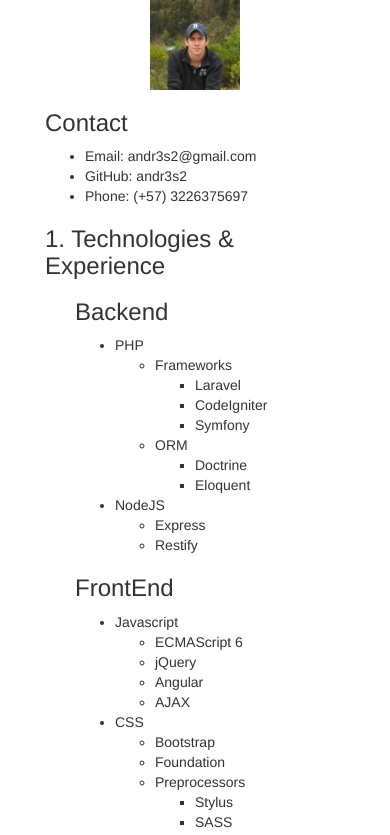
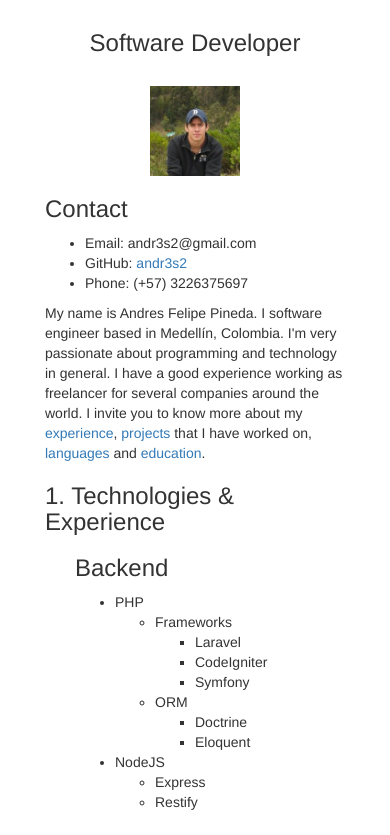
Before and after one commit to afpinedac/afpinedac.github.io, a website: page index.html in a window 390 px wide. Shown: the top 835 px of the page. Drawn offline with nearby package versions, Linux system fonts and the light colour scheme.

Commit message:
changed experience

```diff
--- a/index.html
+++ b/index.html
@@ -2,14 +2,17 @@
 
     <link rel="stylesheet" href="https://maxcdn.bootstrapcdn.com/bootstrap/3.3.7/css/bootstrap.min.css"
           integrity="sha384-BVYiiSIFeK1dGmJRAkycuHAHRg32OmUcww7on3RYdg4Va+PmSTsz/K68vbdEjh4u" crossorigin="anonymous">
+    <meta http-equiv="Content-Type" content="text/html; charset=UTF-8" />
 
 </head>
 <body>
 
-<div class="col-sm-10 col-sm-offset-1">
+<div class="col-sm-10 col-sm-offset-1" style="margin-top: 30px">
 
     <div class="col-sm-12">
 
+        <center><h3>Software Developer</h3></center>
+        <br>
 
         <div class="col-sm-2">
             <div>
@@ -21,7 +24,7 @@
                 <h3>Contact</h3>
                 <ul>
                     <li>Email: andr3s2@gmail.com</li>
-                    <li>GitHub: andr3s2</li>
+                    <li>GitHub: <a href="https://github.com/andr3s2" target="_blank">andr3s2</a></li>
                     <li>Phone: (+57) 3226375697</li>
                 </ul>
             </div>
@@ -29,7 +32,19 @@
         <div class="col-sm-10">
 
             <div>
-                <h3>1. Technologies & Experience</h3>
+                <div>
+                    <p>
+                        My name is Andres Felipe Pineda. I software engineer based in Medellín, Colombia. I'm very
+                        passionate about programming and technology in general.
+                        I have a good experience working as freelancer for several companies around the world.
+                        I invite you to know more about my <a href="#experience">experience</a>, <a href="#projects">projects</a>
+                        that I have worked on, <a href="#languages">languages</a> and <a
+                            href="#education">education</a>.
+                    </p>
+                </div>
+
+
+                <h3 id="experience">1. Technologies & Experience</h3>
 
                 <div class="col-sm-12">
                     <div class="col-sm-4">
@@ -146,6 +161,7 @@
                             </li>
                             <li>Digital Ocean</li>
                             <li>Docker</li>
+                            <li>New Relic</li>
                         </ul>
 
                     </div>
@@ -202,7 +218,7 @@
 
             <div>
 
-                <h3>2. Projects</h3>
+                <h3 id="projects">2. Projects</h3>
 
 
                 <table class="table">
@@ -368,8 +384,18 @@
 
             <hr>
 
+            <div>
+                <h3 id="languages">3. Languages</h3>
+
+                <ul>
+                    <li>English (Advanced)</li>
+                    <li>Spanish (Native)</li>
+                    <li>Portuguese (Intermediate)</li>
+                </ul>
+            </div>
+
             <div style="margin-bottom: 60px;">
-                <h3>3. Education</h3>
+                <h3 id="education">4. Education</h3>
 
                 <ul>
                     <li>Master in Systems and Informatics - National University of Colombia</li>
@@ -382,5 +408,11 @@
 
 </div>
 
+<style>
+    table ul li {
+        font-size: 14px;
+    }
+</style>
+
 
 </body>
```
